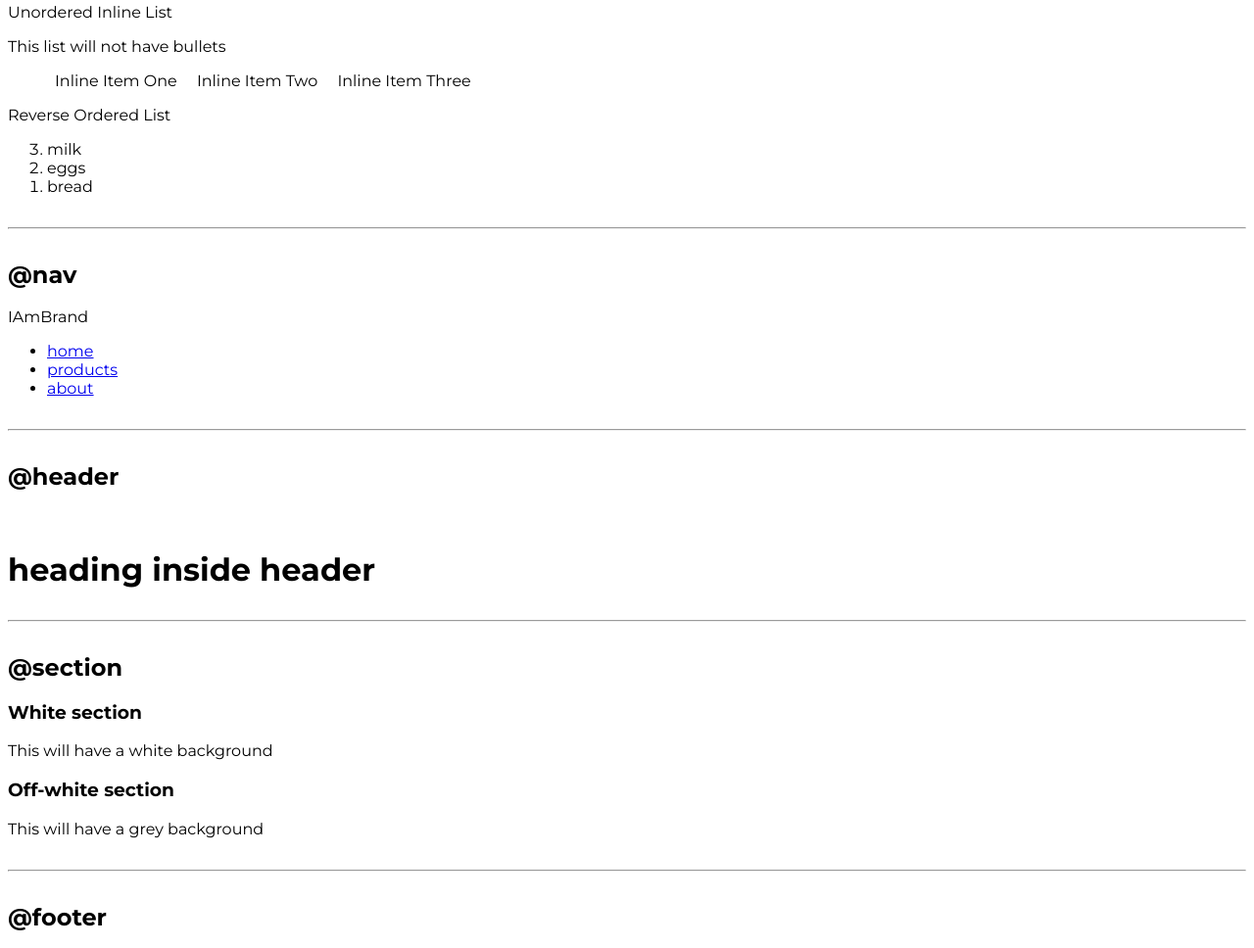
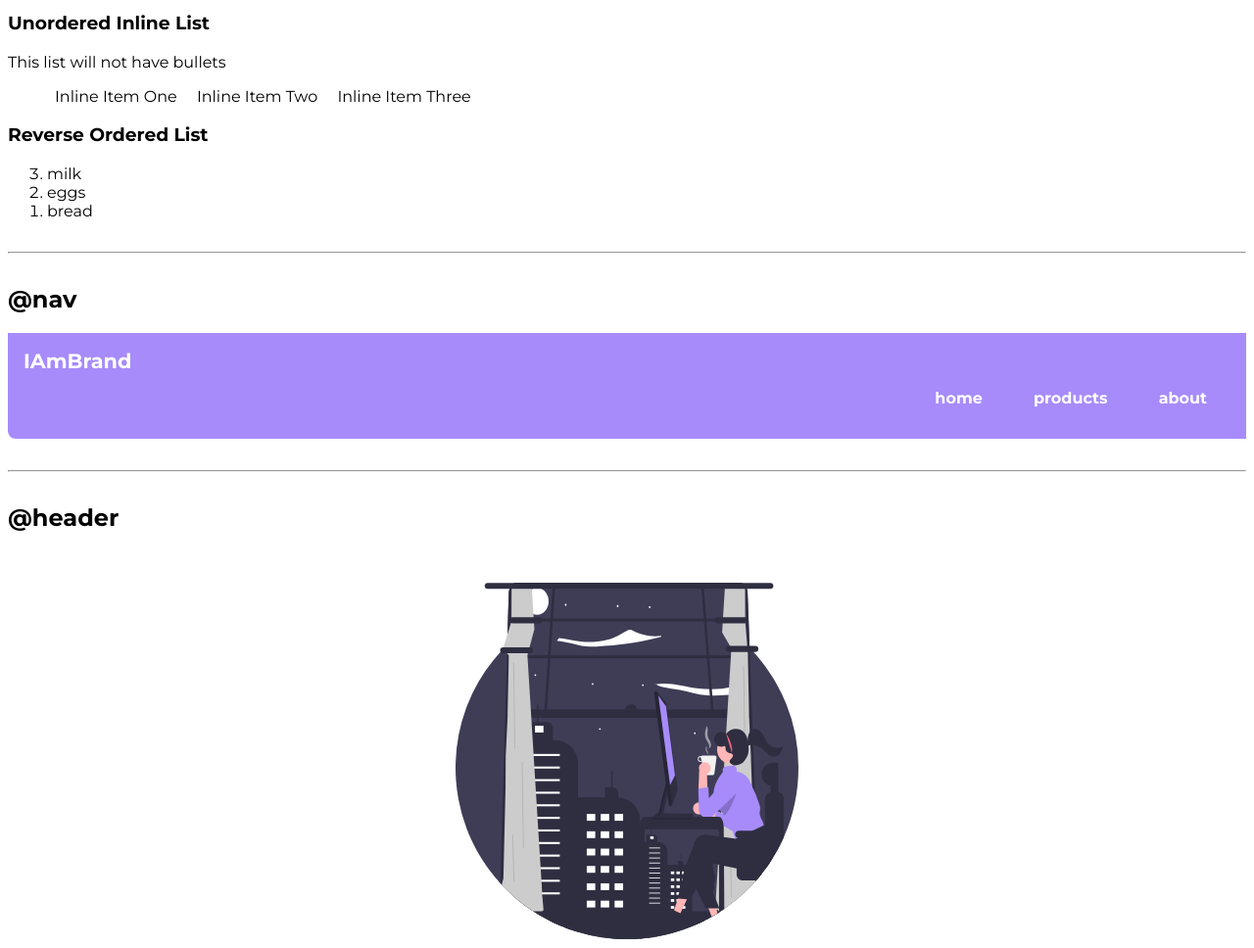
Before and after one commit to amulyaparab/neogcamp-lesson-3-live, a plain HTML site: page index.html in a window 1280 px wide. Shown: the part 1060-2028 px from the top of the page at 98% size. Drawn offline with Linux system fonts and the light colour scheme.

Commit message:
style: image, header

```diff
--- a/index.html
+++ b/index.html
@@ -45,7 +45,7 @@
     <hr />
 
     <h2>@lists</h2>
-    <list>Unordered List</list>
+    <h3>Unordered List</h3>
     <p>This list will not have bullets</p>
     <ul class="list-non-bullet">
       <li>ItemOne</li>
@@ -53,7 +53,7 @@
       <li>ItemThree</li>
     </ul>
 
-    <list>Unordered Inline List</list>
+    <h3>Unordered Inline List</h3>
     <p>This list will not have bullets</p>
     <ul class="list-non-bullet">
       <li class="list-item-inline">Inline Item One</li>
@@ -61,7 +61,7 @@
       <li class="list-item-inline">Inline Item Three</li>
     </ul>
 
-    <list>Reverse Ordered List</list>
+    <h3>Reverse Ordered List</h3>
     <ol reversed>
       <li>milk</li>
       <li>eggs</li>
@@ -71,25 +71,27 @@
     <hr />
 
     <h2>@nav</h2>
-    <div>IAmBrand</div>
-    <ul>
-      <li>
-        <a href="/">home</a>
-      </li>
-      <li>
-        <a href="/">products</a>
-      </li>
-      <li>
-        <a href="/">about</a>
-      </li>
-    </ul>
+    <nav class="navigation container">
+      <div class="nav-brand">IAmBrand</div>
+      <ul class="list-non-bullet nav-pills">
+        <li class="list-item-inline">
+          <a class="link" href="/">home</a>
+        </li>
+        <li class="list-item-inline">
+          <a class="link" href="/">products</a>
+        </li>
+        <li class="list-item-inline">
+          <a class="link" href="/">about</a>
+        </li>
+      </ul>
+    </nav>
 
     <hr />
 
     <h2>@header</h2>
-    <header>
-      <img scr="" />
-      <h1>heading inside header</h1>
+    <header class="hero">
+      <img class="hero-img" src="images/hero.svg" />
+      <h1 class="hero-heading">heading inside header</h1>
     </header>
 
     <hr />
--- a/styles.css
+++ b/styles.css
@@ -5,6 +5,7 @@ body {
 
 :root {
   --primary-color: #a78bfa;
+  --dark-grey: #6b7280;
 }
 
 hr {
@@ -32,7 +33,7 @@ hr {
 
 .link-secondary {
   color: var(--primary-color);
-  border-radius: 0.5 rem;
+  border-radius: 0.5rem;
   border: 1px solid var(--primary-color);
 }
 
@@ -44,3 +45,42 @@ hr {
   display: inline;
   padding: 0rem 0.5rem;
 }
+
+.navigation {
+  background-color: var(--primary-color);
+  color: white;
+  padding: 1rem;
+  border-bottom-left-radius: 0.5rem;
+}
+
+.navigation .nav-brand {
+  font-weight: bolder;
+  font-size: 1.3rem;
+}
+
+.navigation .nav-pills {
+  text-align: right;
+}
+
+.navigation .link {
+  color: white;
+
+  font-weight: bold;
+}
+
+.hero {
+  padding: 2rem;
+}
+
+.hero .hero-img {
+  max-width: 350px;
+  display: block;
+  margin: auto;
+}
+
+.hero .hero-heading {
+  font-size: 2rem;
+  color: var(--dark-grey);
+  text-align: center;
+  padding-top: 1rem;
+}
```
Also changed, not shown: images/hero.svg (added).
